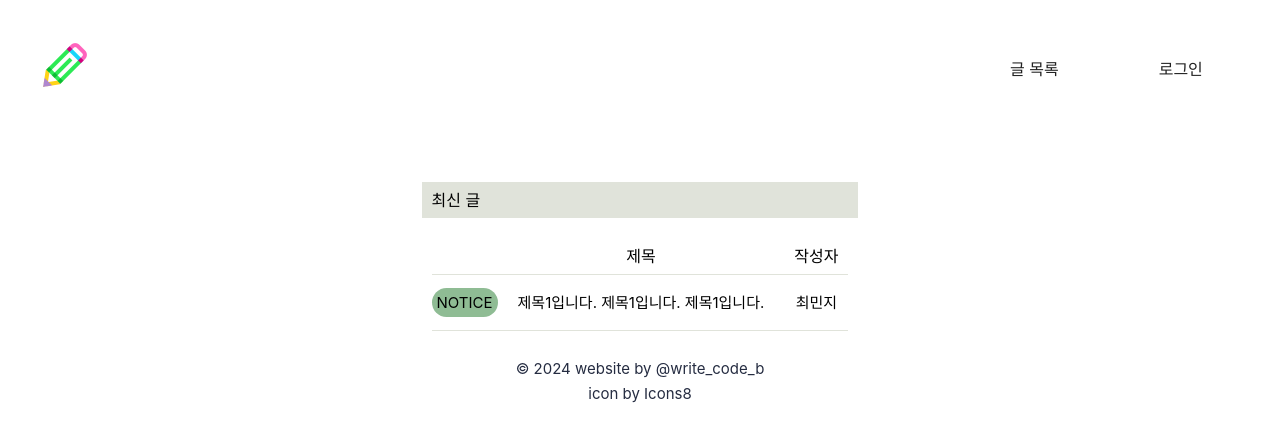
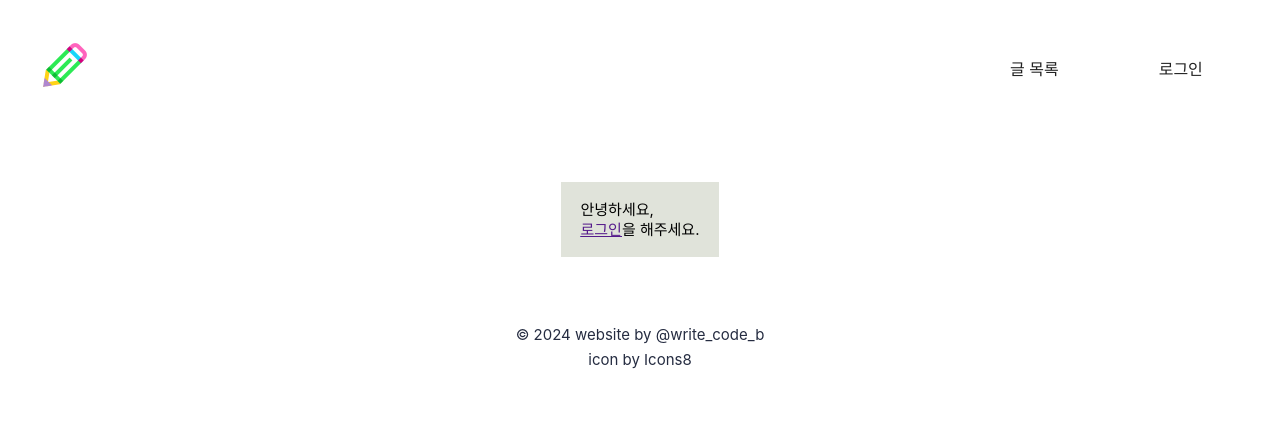
Before and after one commit to write-code-b/react-board, a React (Vite) app in the folder react-board/: page / in a window 1280 px wide. Shown: the top 442 px of the page. Built offline with nearby package versions, Linux system fonts and the light colour scheme; a web font is replaced by a local one.

Commit message:
글 목록보기를 로그인 인증시 공개 페이지로 변경

```diff
--- a/react-board/src/pages/MainSection.jsx
+++ b/react-board/src/pages/MainSection.jsx
@@ -1,25 +1,36 @@
+import { Link } from "react-router-dom";
 import { useAuth } from "../provider/authProvider";
 import Table from "./Table";
 
 function MainSection() {
-  const { token, id } = useAuth();
+  const { token } = useAuth();
 
   return (
     <>
       <main>
         <section>
-          {token && (
           <div id="userInfo">
-              <img src="../public/profile.png" className="profile" alt="" />
+            {token && <img src="../public/profile.png" className="profile" alt="" />}
             <div>
               <span className="name">안녕하세요,</span>
-                <span className="userId">아이디 ({id})</span>
+              {token && <span className="userId">아이디 ({localStorage.getItem("userId")})</span>}
+              {!token && (
+                <span>
+                  <Link to="/login">
+                    <a href="">로그인</a>
+                  </Link>
+                  을 해주세요.
+                </span>
+              )}
             </div>
           </div>
-          )}
           <article>
+            {token && (
+              <div className="Content">
                 <h2>최신 글</h2>
                 <Table />
+              </div>
+            )}
           </article>
         </section>
       </main>
```
Also changed, not shown: react-board/src/routes/index.jsx (+8 -4 lines). Lines whose indentation alone changed are shown as unchanged.
